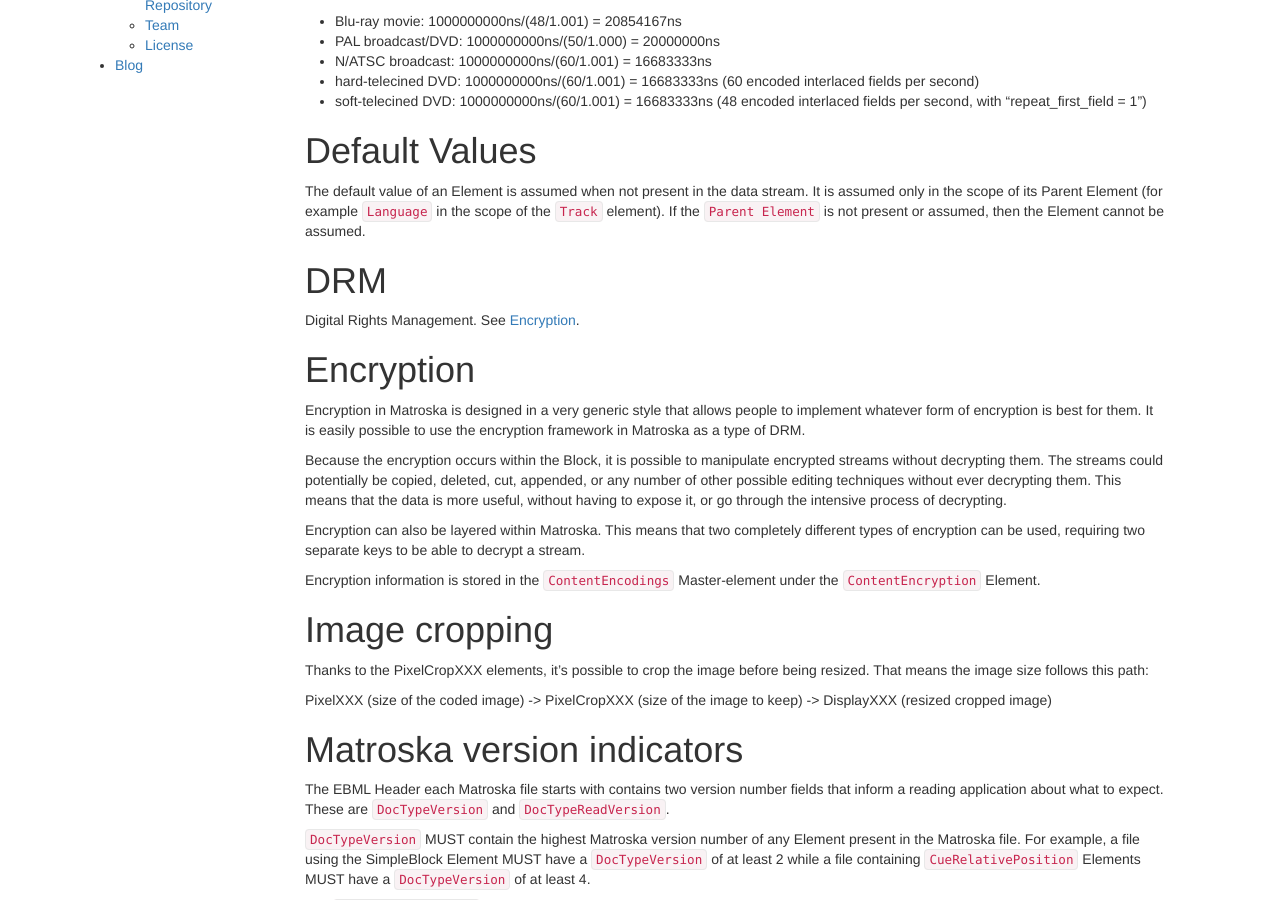
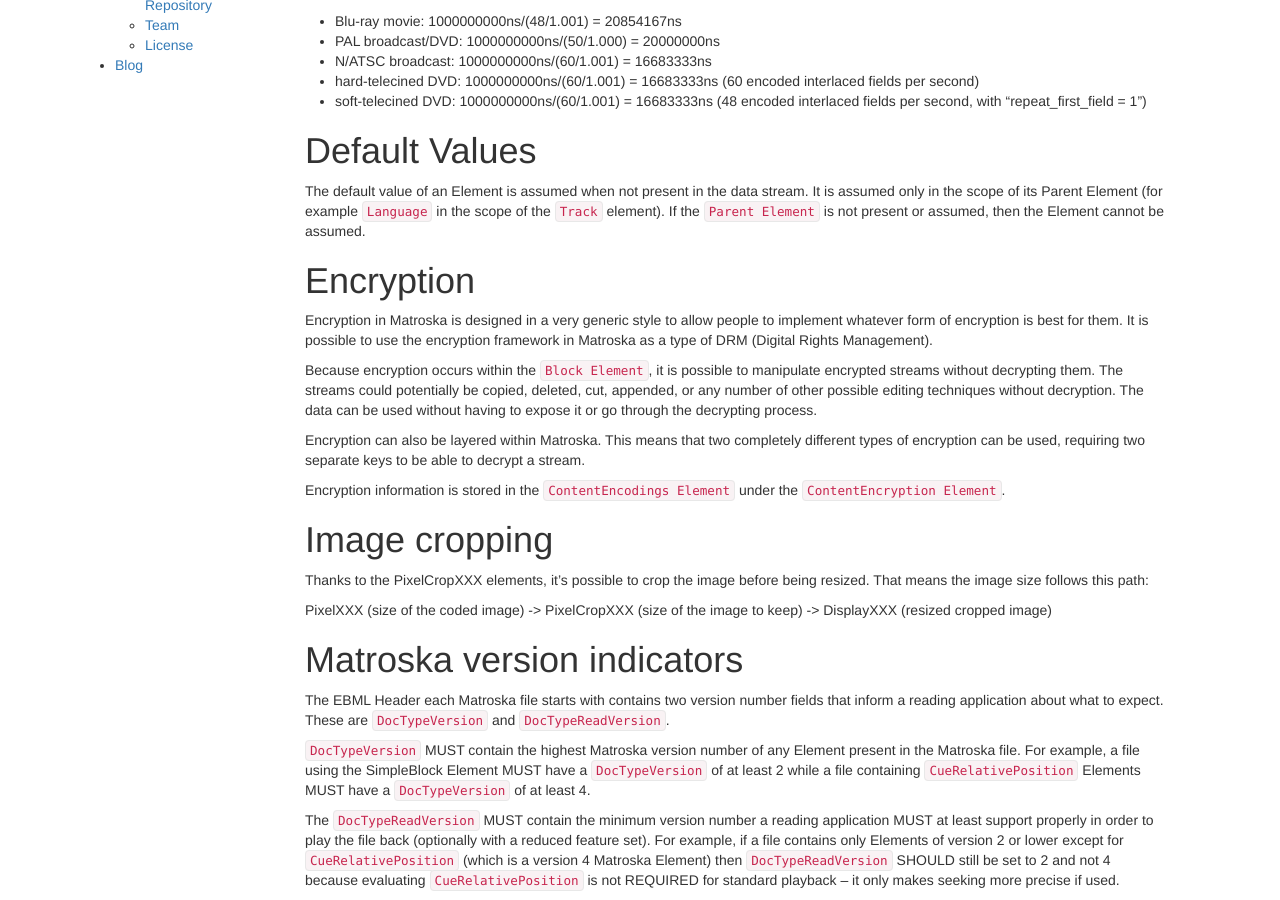
Before and after one commit to ietf-wg-cellar/matroska-specification, a Jekyll site: the page built from notes.md, in a window 1280 px wide and 900 px high, scrolled down 570 px. Built offline with Jekyll 4.4.1, drawn with Linux system fonts in a browser that asks for light colours; our own code applies the rules of GitHub Pages for plain Markdown files.

Commit message:
update syntax in encryption; removes DRM header

```diff
--- a/notes.md
+++ b/notes.md
@@ -31,19 +31,15 @@
 
 The default value of an Element is assumed when not present in the data stream. It is assumed only in the scope of its Parent Element (for example `Language` in the scope of the `Track` element). If the `Parent Element` is not present or assumed, then the Element cannot be assumed.
 
-# DRM
-
-Digital Rights Management. See [Encryption](#encryption).
-
 # Encryption
 
-Encryption in Matroska is designed in a very generic style that allows people to implement whatever form of encryption is best for them. It is easily possible to use the encryption framework in Matroska as a type of DRM.
+Encryption in Matroska is designed in a very generic style to allow people to implement whatever form of encryption is best for them. It is possible to use the encryption framework in Matroska as a type of DRM (Digital Rights Management).
 
-Because the encryption occurs within the Block, it is possible to manipulate encrypted streams without decrypting them. The streams could potentially be copied, deleted, cut, appended, or any number of other possible editing techniques without ever decrypting them. This means that the data is more useful, without having to expose it, or go through the intensive process of decrypting.
+Because encryption occurs within the `Block Element`, it is possible to manipulate encrypted streams without decrypting them. The streams could potentially be copied, deleted, cut, appended, or any number of other possible editing techniques without decryption. The data can be used without having to expose it or go through the decrypting process.
 
 Encryption can also be layered within Matroska. This means that two completely different types of encryption can be used, requiring two separate keys to be able to decrypt a stream.
 
-Encryption information is stored in the `ContentEncodings` Master-element under the `ContentEncryption` Element.
+Encryption information is stored in the `ContentEncodings Element` under the `ContentEncryption Element`.
 
 # Image cropping
 
```
